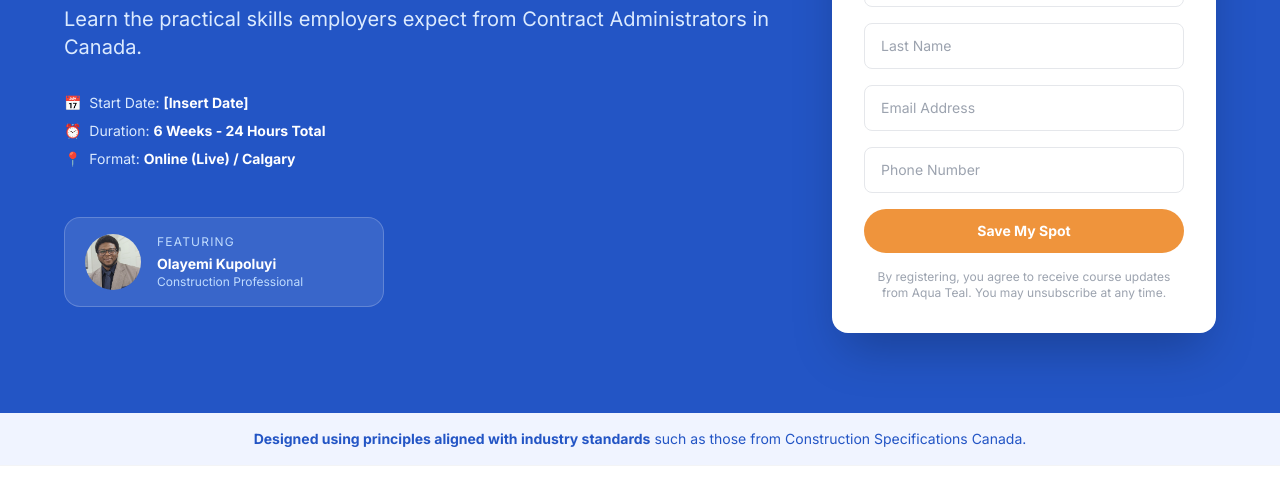
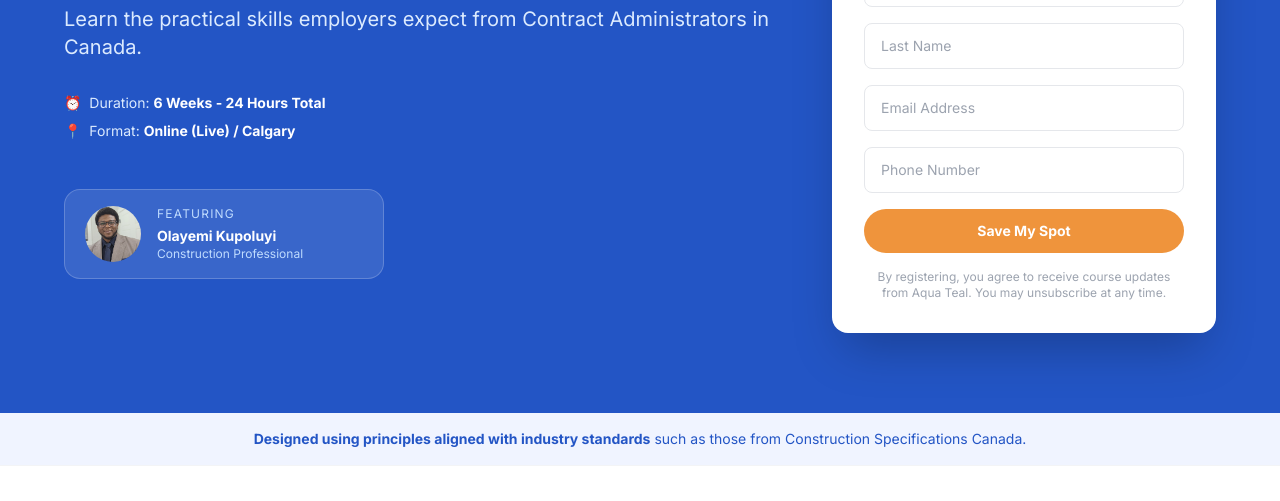
Before and after one commit to bari-d1/aquatealcorp, a website: page public/index.html in a window 1280 px wide. Shown: the part 299-800 px from the top of the page. Drawn offline with nearby package versions, Linux system fonts and the light colour scheme.

Commit message:
front end update

```diff
--- a/public/index.html
+++ b/public/index.html
@@ -40,7 +40,7 @@
             Learn the practical skills employers expect from Contract Administrators in Canada.
           </p>
           <div class="space-y-2 text-sm text-blue-100 mb-12">
-            <p>&#128197; &nbsp;Start Date: <strong class="text-white">[Insert Date]</strong></p>
+            <!-- <p>&#128197; &nbsp;Start Date: <strong class="text-white">[Insert Date]</strong></p> -->
             <p>&#9200; &nbsp;Duration: <strong class="text-white">6 Weeks - 24 Hours Total</strong></p>
             <p>&#128205; &nbsp;Format: <strong class="text-white">Online (Live) / Calgary</strong></p>
           </div>
```
Also changed, not shown: 3 other files.
